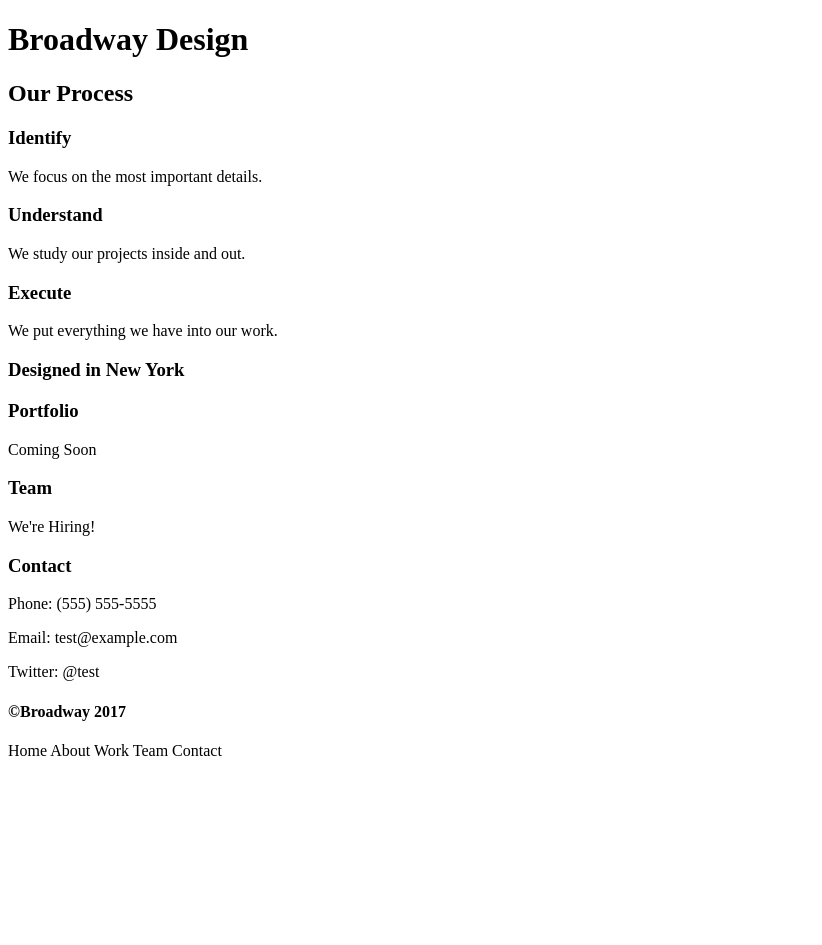
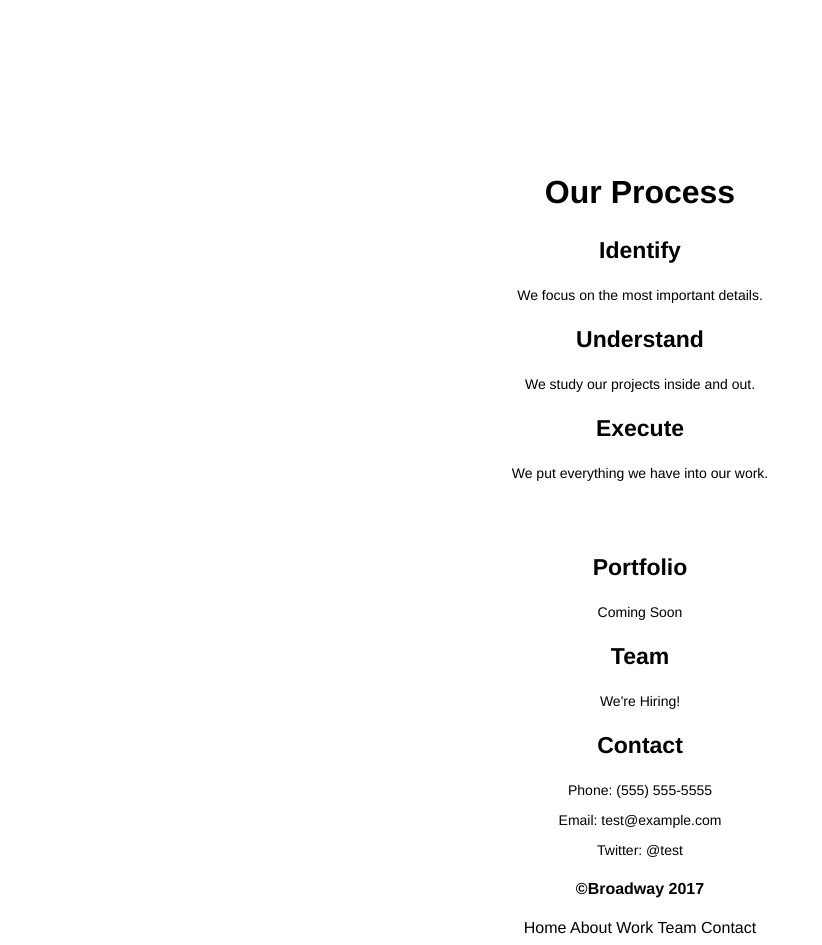
Before and after one commit to AWells1156/Broadway, a plain HTML site: page index.html in a window 1280 px wide. Shown: the whole page, without its empty margins (0-822 px from the left). Before the commit the page ends 800 px from the top, so only its background shows below. Drawn offline with Linux system fonts and the light colour scheme.

Commit message:
Styling webpage text.

```diff
--- a/index.html
+++ b/index.html
@@ -12,13 +12,24 @@
   <body>
     <h1>Broadway Design</h1>
     <h2>Our Process</h2>
-    <h3>Identify</h3>
-      <p>We focus on the most important details.</p>
+
+    <div id="identify" class="process">
+      <h3>Identify</h3>
+        <p>We focus on the most important details.</p>
+    </div>
+
+    <div id="understand" class="process">
     <h3>Understand</h3>
       <p>We study our projects inside and out.</p>
+    </div>
+
     <h3>Execute</h3>
       <p>We put everything we have into our work.</p>
+
+    <div id="designed" class="bottom">
     <h3>Designed in New York</h3>
+    </div>
+
     <h3>Portfolio</h3>
       <p>Coming Soon</p>
     <h3>Team</h3>
--- a/resources/css/style.css
+++ b/resources/css/style.css
@@ -0,0 +1,28 @@
+body {
+  font-family: Helvetica;
+  text-align: center;
+}
+
+h1 {
+  font-size: 70px;
+  font-weight: bold;
+  color: white;
+}
+
+h2 {
+  font-size: 32px;
+  font-weight: bold;
+}
+
+h3 {
+  font-size: 23px;
+  font-weight: bold;
+}
+
+.bottom h3 {
+  color: white;
+}
+
+p {
+  font-size: 14px;
+}
```
Also changed, not shown: resources/images/execute.svg (added), resources/images/identify.svg (added), resources/images/the-flatiron-building.png (added), resources/images/understand.svg (added).
